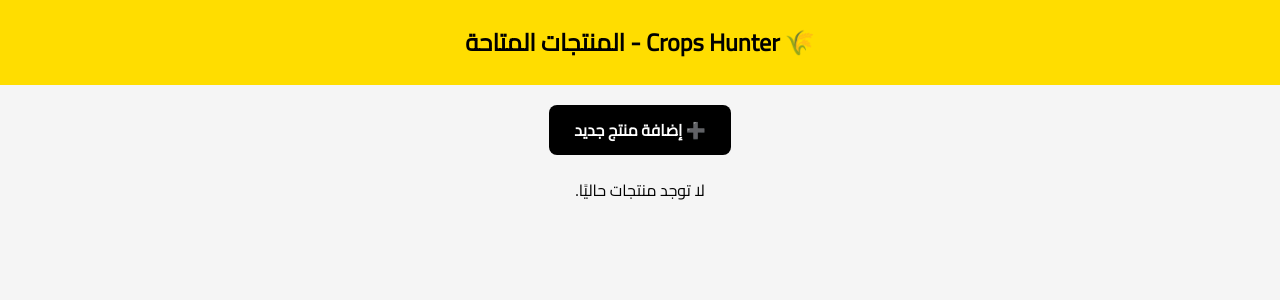
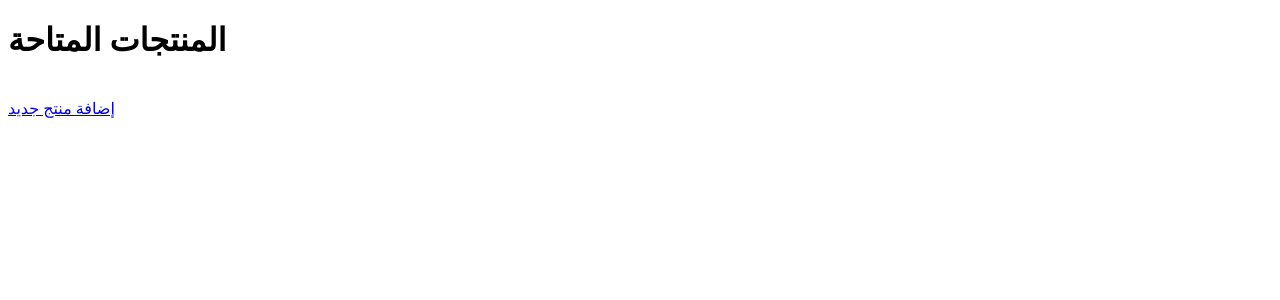
Before and after one commit to Aljaili-Elsmani/Crops-hunter, a Flask app: page / in a window 1280 px wide. Shown: the top 300 px of the page. Run offline with Flask 3, Linux system fonts and the light colour scheme.

Commit message:
Update index.html

```diff
--- a/templates/index.html
+++ b/templates/index.html
@@ -1,107 +1,21 @@
 <!DOCTYPE html>
-<html lang="ar" dir="rtl">
+<html lang="ar">
 <head>
     <meta charset="UTF-8">
-    <title>المنتجات المتاحة | Crops Hunter</title>
-    <link href="https://fonts.googleapis.com/css2?family=Cairo&display=swap" rel="stylesheet">
-    <style>
-        body {
-            font-family: 'Cairo', sans-serif;
-            background-color: #f5f5f5;
-            margin: 0;
-            padding: 0;
-        }
-
-        header {
-            background-color: #ffdd00;
-            padding: 20px;
-            text-align: center;
-            color: #000;
-            font-size: 24px;
-            font-weight: bold;
-        }
-
-        .container {
-            width: 90%;
-            margin: 30px auto;
-        }
-
-        .product-grid {
-            display: grid;
-            grid-template-columns: repeat(auto-fit, minmax(250px, 1fr));
-            gap: 20px;
-        }
-
-        .product-card {
-            background-color: white;
-            border-radius: 10px;
-            box-shadow: 0 4px 8px rgba(0,0,0,0.1);
-            padding: 20px;
-            text-align: center;
-        }
-
-        .product-card h3 {
-            margin: 0;
-            font-size: 20px;
-            color: #333;
-        }
-
-        .product-card p {
-            margin: 10px 0;
-            color: #666;
-        }
-
-        .delete-btn {
-            display: inline-block;
-            padding: 8px 15px;
-            background-color: #e74c3c;
-            color: white;
-            border: none;
-            border-radius: 5px;
-            text-decoration: none;
-            margin-top: 10px;
-        }
-
-        .admin-link {
-            text-align: center;
-            margin-bottom: 30px;
-        }
-
-        .admin-link a {
-            background-color: #000;
-            color: white;
-            padding: 10px 25px;
-            text-decoration: none;
-            border-radius: 8px;
-            font-weight: bold;
-        }
-    </style>
+    <title>المنتجات المتاحة</title>
 </head>
 <body>
-    <header>
-        🌾 Crops Hunter - المنتجات المتاحة
-    </header>
+    <h1>المنتجات المتاحة</h1>
+    <ul>
+        {% for product in products %}
+            <li>
+                <strong>{{ product.name }}</strong> - {{ product.price }} SDG - ({{ product.category }})
+                <a href="{{ url_for('delete', product_id=product.id) }}">[حذف]</a>
+            </li>
+        {% endfor %}
+    </ul>
 
-    <div class="container">
-        <div class="admin-link">
-            <a href="/admin">➕ إضافة منتج جديد</a>
-        </div>
-
-        {% if products %}
-        <div class="product-grid">
-            {% for product in products %}
-            <div class="product-card">
-                <h3>{{ product.name }}</h3>
-                <p>الصنف: {{ product.category }}</p>
-                <p>السعر: {{ product.price }} جنيه / {{ product.unit }}</p>
-                <p>البائع: {{ product.seller }}</p>
-                <a href="/delete/{{ product.id }}" class="delete-btn">🗑 حذف</a>
-            </div>
-            {% endfor %}
-        </div>
-        {% else %}
-        <p style="text-align:center;">لا توجد منتجات حاليًا.</p>
-        {% endif %}
-    </div>
+    <br>
+    <a href="/admin">إضافة منتج جديد</a>
 </body>
 </html>
```
